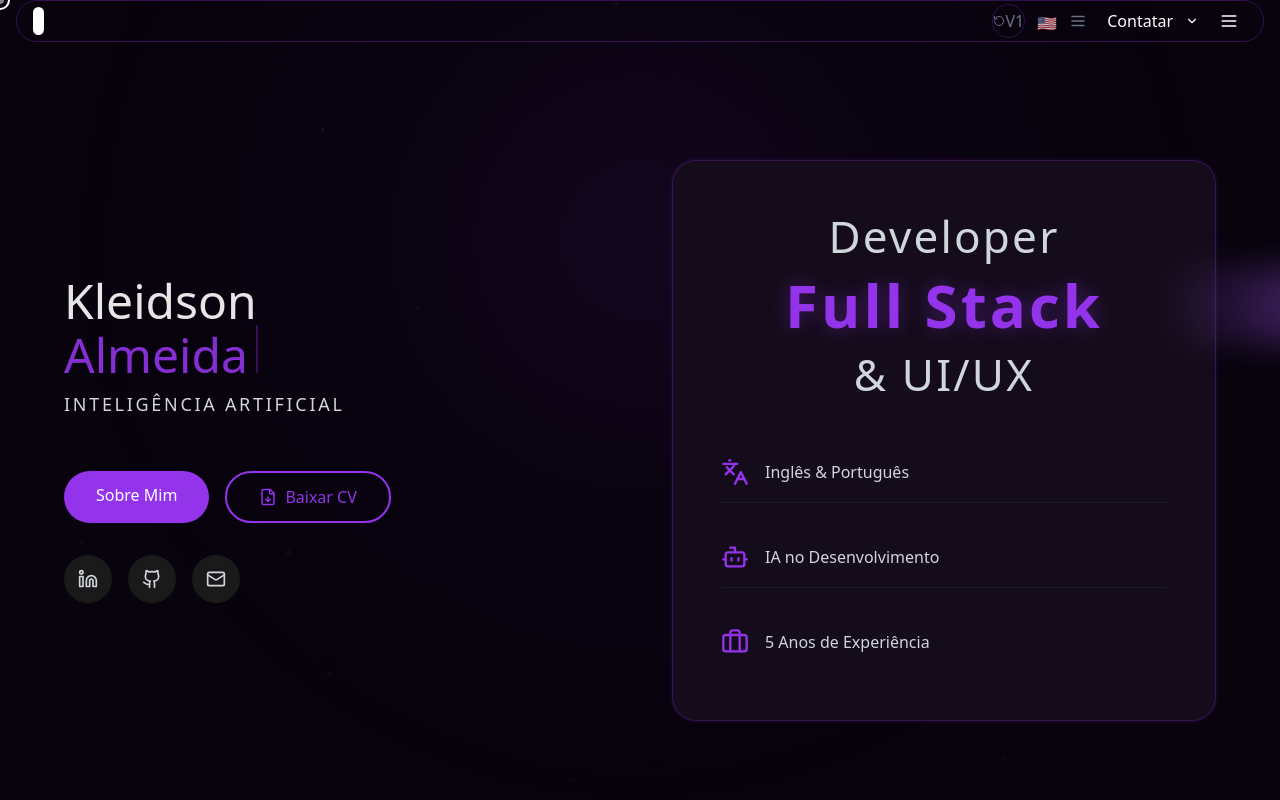
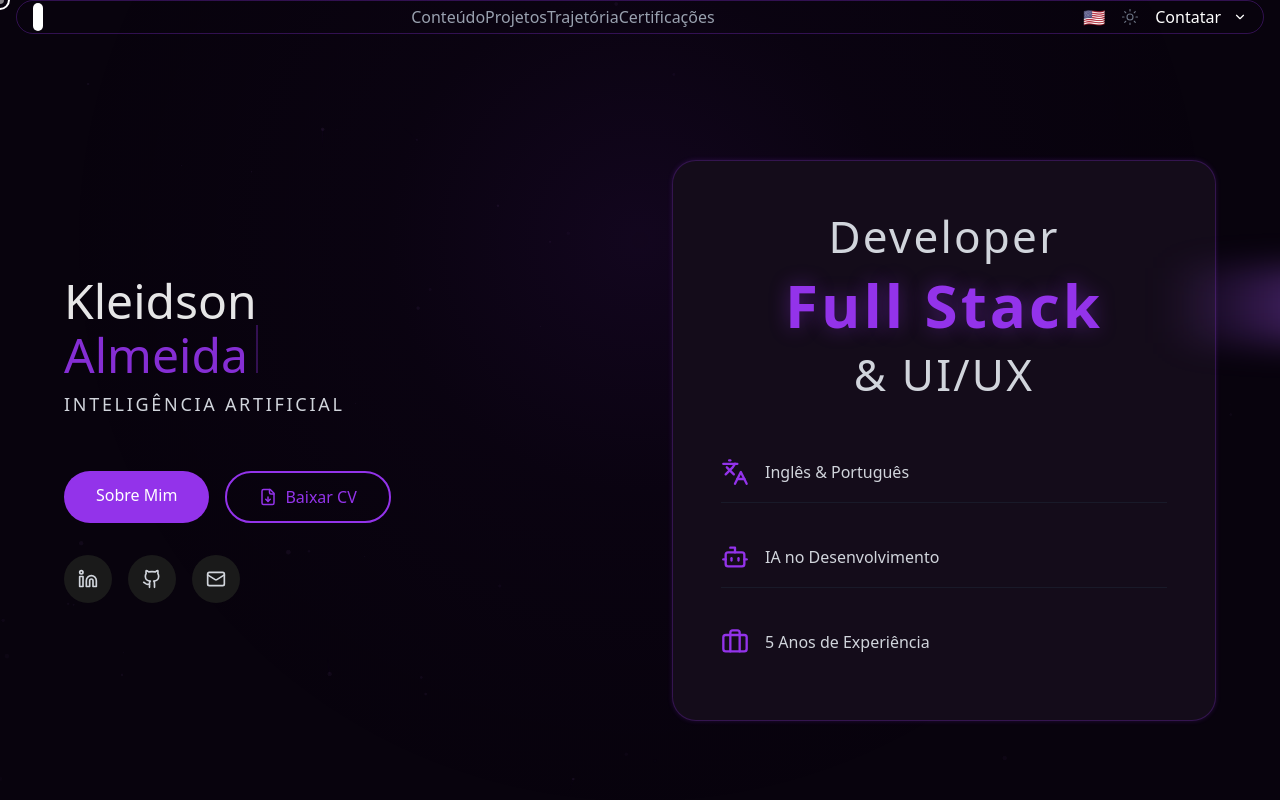
Before and after one commit to kleidsonadesign/ka.dev, a React (Vite) app: page / in a window 1280 px wide. Shown: the top 800 px of the page. Built offline with nearby package versions, Linux system fonts and the light colour scheme.

Commit message:
Update Header.tsx

```diff
--- a/src/components/Header.tsx
+++ b/src/components/Header.tsx
@@ -1,104 +1,68 @@
-import { motion, AnimatePresence } from "framer-motion";
-import { Menu, X, ChevronDown, RotateCcw } from "lucide-react";
-import { useState, useEffect } from "react";
+import { motion } from "framer-motion";
+import { ChevronDown, RotateCcw, Sun } from "lucide-react";
 
 export function Header() {
-  const [isMenuOpen, setIsMenuOpen] = useState(false);
-  const [activeSection, setActiveSection] = useState("home");
-
   const menuItems = [
     { label: "Conteúdo", href: "#conteudo" },
     { label: "Projetos", href: "#projetos" },
     { label: "Trajetória", href: "#trajetoria" },
-    { label: "Certificações", href: "#certificados" },
+    { label: "Certificações", href: "#certificacoes" },
   ];
 
   return (
-    // O segredo está aqui: h-auto e flex justify-center
-    <motion.header
-      initial={{ y: -50, opacity: 0 }}
-      animate={{ y: 0, opacity: 1 }}
-      className="fixed top-0 left-0 w-full z-50 flex justify-center pt-6 px-4"
-    >
-      {/* Container com largura máxima definida para alinhar com o conteúdo.
-        Note o bg-[#111111] bem escuro e borda sutil.
-      */}
-      <nav className="flex items-center justify-between w-full max-w-[1200px] h-[60px] px-4 bg-[#111111] border border-white/5 rounded-full shadow-2xl">
+    <header className="fixed top-0 left-0 right-0 z-50 flex justify-center pt-8 px-4">
+      {/* Container Principal: Extremamente fino e escuro */}
+      <nav className="flex items-center justify-between w-full max-w-[1100px] h-[52px] px-4 bg-[#0F0F0F] border border-white/10 rounded-full">
 
-        {/* Esquerda: Logo (K) */}
-        <div className="flex items-center gap-6">
-          <a href="#home" className="flex items-center justify-center w-9 h-9 bg-white rounded-full text-black font-bold text-lg italic transition-transform hover:scale-110">
-            K
+        {/* Esquerda: Logo Circular */}
+        <div className="flex items-center">
+          <a href="#home" className="flex items-center justify-center w-8 h-8 bg-white rounded-full text-black font-serif italic font-bold text-lg">
+            k
           </a>
+        </div>
 
-          {/* Links de Navegação - Desktop */}
-          <div className="hidden lg:flex items-center gap-8">
+        {/* Centro: Links com fonte bem pequena e cinza */}
+        <div className="hidden md:flex items-center gap-10">
           {menuItems.map((item) => (
             <a
-                key={item.href}
+              key={item.label}
               href={item.href}
-                className="text-[13px] font-medium text-gray-400 hover:text-white transition-colors"
+              className="text-[13px] text-gray-400 hover:text-white transition-colors font-light tracking-wide"
             >
               {item.label}
             </a>
           ))}
         </div>
+
+        {/* Direita: Ícones de utilidades e Botão */}
+        <div className="flex items-center gap-4">
+
+          {/* Badge V1 */}
+          <div className="hidden sm:flex items-center gap-1.5 px-2 py-1 rounded-full border border-white/5 bg-white/5 text-[10px] text-gray-500">
+            <RotateCcw size={10} />
+            <span>V1</span>
           </div>
 
-        {/* Direita: Utils e Botão */}
-        <div className="flex items-center gap-3">
+          {/* Bandeira (Emoji ou Imagem pequena) */}
+          <span className="text-lg grayscale hover:grayscale-0 cursor-pointer transition-all">🇺🇸</span>
 
-          {/* Versão e Ícones (Desktop) */}
-          <div className="hidden md:flex items-center gap-3 mr-2">
-             <div className="flex items-center gap-1.5 px-2.5 py-1 border border-white/10 rounded-full text-[11px] text-gray-500">
-                <RotateCcw size={12} />
-                <span>V1</span>
-             </div>
-             {/* Bandeira/Idioma fictício */}
-             <div className="w-5 h-5 opacity-80 hover:opacity-100 cursor-pointer">🇺🇸</div>
-             <div className="p-1.5 text-gray-500 hover:text-white cursor-pointer transition-colors">
-                <Menu size={18} className="rotate-90" /> {/* Ícone simulando o seletor de tema */}
-             </div>
-          </div>
+          {/* Ícone Sol */}
+          <button className="text-gray-500 hover:text-white transition-colors">
+            <Sun size={18} strokeWidth={1.5} />
+          </button>
 
-          {/* Botão Contatar - O destaque da pílula */}
+          {/* Botão Contatar: O formato exato da imagem */}
           <a
             href="#contato"
-            className="flex items-center gap-3 pl-5 pr-1 bg-[#F5F5F3] hover:bg-white text-black rounded-full h-10 transition-all group"
+            className="flex items-center gap-3 pl-5 pr-1 py-1 bg-[#F1F1EF] hover:bg-white text-black rounded-full transition-all group"
           >
-            <span className="text-[13px] font-bold">Contatar</span>
-            <div className="flex items-center justify-center w-8 h-8 bg-[#0F0F0F] text-white rounded-full transition-transform group-hover:translate-y-0.5">
+            <span className="text-[13px] font-medium">Contatar</span>
+            <div className="flex items-center justify-center w-8 h-8 bg-[#121212] text-white rounded-full">
               <ChevronDown size={14} />
             </div>
           </a>
-
-          {/* Mobile Menu Toggle */}
-          <button
-            onClick={() => setIsMenuOpen(!isMenuOpen)}
-            className="lg:hidden text-white p-2"
-          >
-            {isMenuOpen ? <X size={20} /> : <Menu size={20} />}
-          </button>
         </div>
       </nav>
-
-      {/* Menu Mobile */}
-      <AnimatePresence>
-        {isMenuOpen && (
-          <motion.div
-            initial={{ opacity: 0, scale: 0.95 }}
-            animate={{ opacity: 1, scale: 1 }}
-            exit={{ opacity: 0, scale: 0.95 }}
-            className="absolute top-24 left-4 right-4 bg-[#111111] border border-white/10 rounded-3xl p-6 lg:hidden flex flex-col gap-4 text-center shadow-2xl"
-          >
-            {menuItems.map((item) => (
-              <a key={item.href} href={item.href} onClick={() => setIsMenuOpen(false)} className="text-gray-400 text-lg">
-                {item.label}
-              </a>
-            ))}
-          </motion.div>
-        )}
-      </AnimatePresence>
-    </motion.header>
+    </header>
   );
 }
```
Lines whose indentation alone changed are shown as unchanged.
